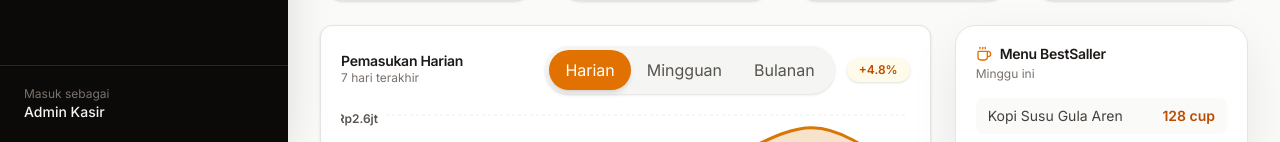
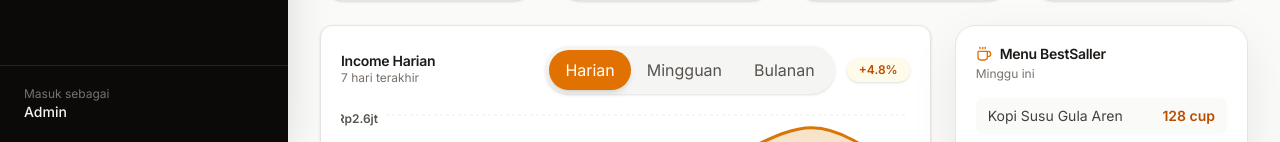
Before and after one commit to aqwanalidaud25-gif/z-coffee-hening, a React (Vite) app: page / in a window 1280 px wide. Both pictures are taken after a click on the button "Masuk ke Dashboard". Shown: the part 658-800 px from the top of the page. Built offline with nearby package versions, Linux system fonts and the light colour scheme.

Commit message:
update file component dan pages

```diff
--- a/src/components/dashboard/RevenueChart.jsx
+++ b/src/components/dashboard/RevenueChart.jsx
@@ -62,7 +62,7 @@ function CustomTooltip({ active, payload, label }) {
       <p className="mt-1 text-sm font-semibold text-stone-900">
         {formatRupiah(payload[0].value)}
       </p>
-      <p className="text-xs text-stone-500">Pemasukan</p>
+      <p className="text-xs text-stone-500">Income</p>
     </div>
   );
 }
@@ -76,18 +76,18 @@ export default function RevenueChart() {
   const [mode, setMode] = useState("daily");
 
   let chartData = dataDaily;
-  let title = "Pemasukan Harian";
+  let title = "Income Harian";
   let subtitle = "7 hari terakhir";
   let delta = "+4.8%";
 
   if (mode === "weekly") {
     chartData = dataWeekly;
-    title = "Pemasukan Mingguan";
+    title = "Income Mingguan";
     subtitle = "4 minggu terakhir";
     delta = "+12.1%";
   } else if (mode === "monthly") {
     chartData = dataMonthly;
-    title = "Pemasukan Bulanan";
+    title = "Income Bulanan";
     subtitle = "12 bulan terakhir";
     delta = "-2.3%";
   }
--- a/src/components/layout/Navbar.jsx
+++ b/src/components/layout/Navbar.jsx
@@ -18,13 +18,13 @@ export default function Navbar({ onMenuClick, onLogout }) {
 
   const notifications = [
     {
-      id: 1,
+      id: 2,
       title: "Stok kopi hampir habis",
       message: "Sisa stok Arabika tinggal 6 kg.",
       type: "warning",
     },
     {
-      id: 2,
+      id: 3,
       title: "Transaksi baru masuk",
       message: "2 pesanan baru selesai hari ini.",
       type: "success",
--- a/src/components/layout/Sidebar.jsx
+++ b/src/components/layout/Sidebar.jsx
@@ -83,7 +83,7 @@ export default function Sidebar({ isOpen, onClose }) {
           {/* Footer / user */}
           <div className="border-t border-stone-800 px-6 py-5">
             <p className="text-xs text-stone-500">Masuk sebagai</p>
-            <p className="text-sm font-medium text-stone-100">Admin Kasir</p>
+            <p className="text-sm font-medium text-stone-100">Admin</p>
           </div>
         </div>
       </aside>
--- a/src/pages/Customers.jsx
+++ b/src/pages/Customers.jsx
@@ -7,6 +7,7 @@ const customersData = [
   { name: "Alya", tier: "Gold", orders: 14, lastVisit: "2 hari lalu", status: "Aktif" },
   { name: "Riko", tier: "Silver", orders: 8, lastVisit: "12 hari lalu", status: "Jarang" },
   { name: "Nina", tier: "Bronze", orders: 5, lastVisit: "1 bulan lalu", status: "Tidak aktif" },
+  { name: "Dimas", tier: "silver", orders: 10, lastVisit: "3 hari yang lalu", status: "aktif"},
 ];
 
 export default function Customers({ onLogout }) {
```
Also changed, not shown: 1 other file (tests, documents, lock files or other folders).
